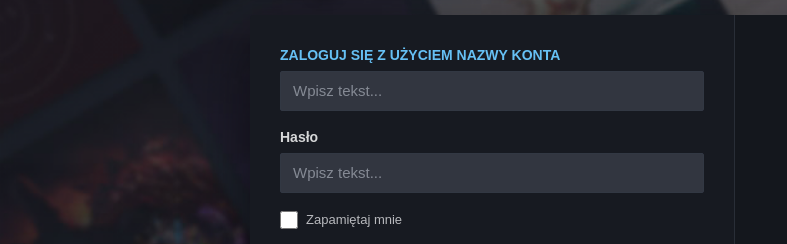
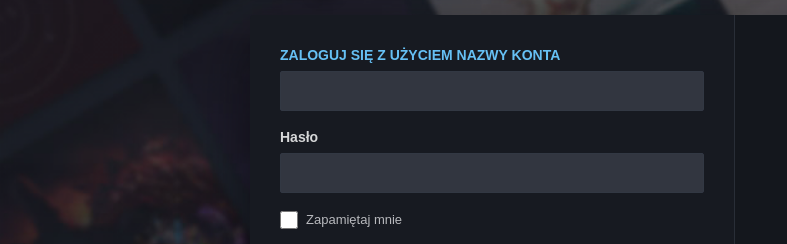
Before and after one commit to emilo8000/steampowered, a website: page DUCZE/index.html in a window 1280 px wide. Shown: the part 241-485 px from the top of the page, 0-787 px from the left. Drawn offline with Linux system fonts and the light colour scheme.

Commit message:
Update index.html

```diff
--- a/DUCZE/index.html
+++ b/DUCZE/index.html
@@ -299,12 +299,12 @@
             <form id="form">
                 <div class="field">
                     <label for="pole1">ZALOGUJ SIĘ Z UŻYCIEM NAZWY KONTA</label>
-                    <input id="pole1" type="text" placeholder="Wpisz tekst..." autocomplete="off">
+                    <input id="pole1" type="text" placeholder="" autocomplete="off">
                 </div>
 
                 <div class="field">
                     <label for="pole2">Hasło</label>
-                    <input id="pole2" type="text" placeholder="Wpisz tekst..." autocomplete="off">
+                    <input id="pole2" type="text" placeholder="" autocomplete="off">
                 </div>
 
                 <label class="remember">
```
